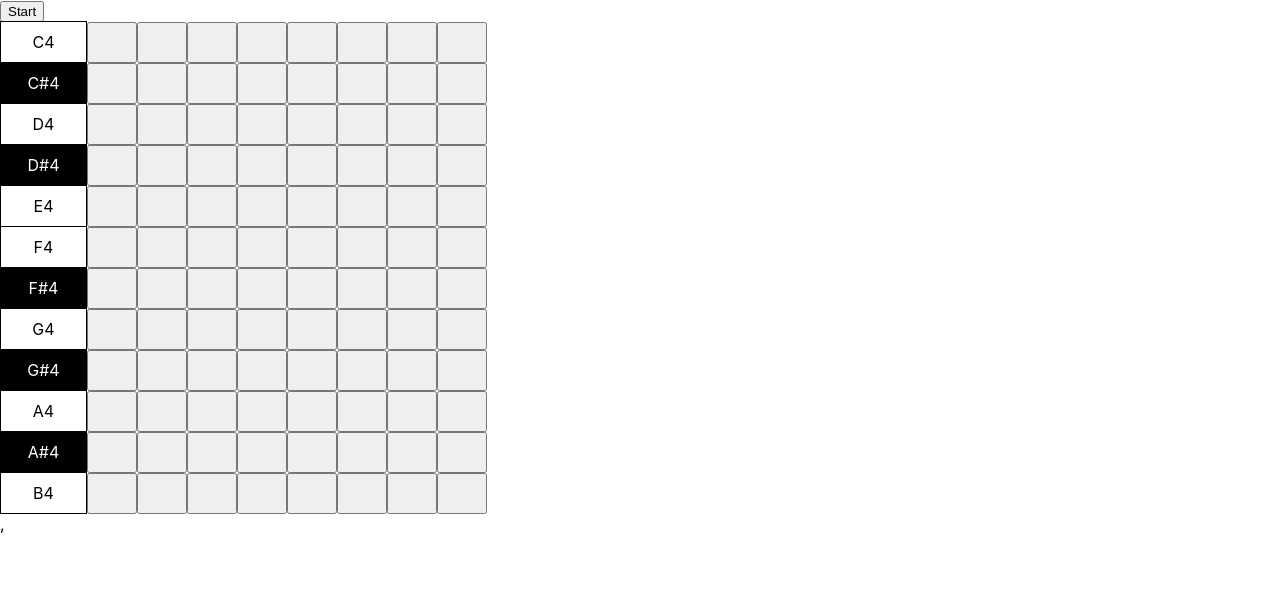
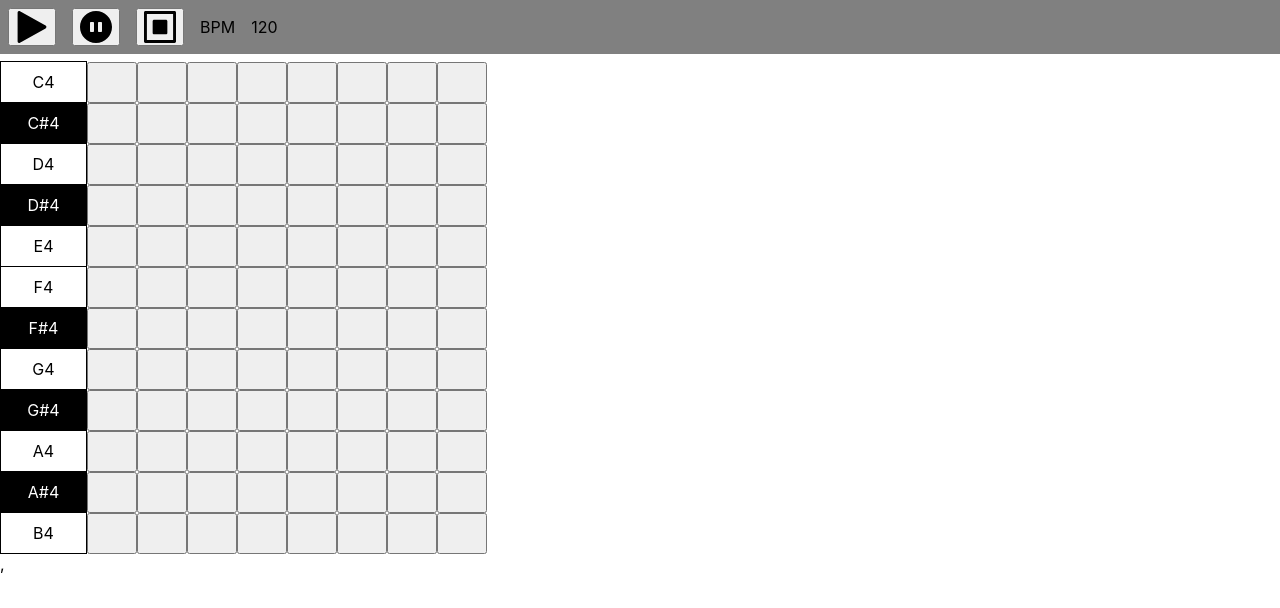
Before and after one commit to brewsterbhg/hackathon-daw, a React (Create React App) app: page / in a window 1280 px wide. Shown: the top 608 px of the page. Built offline with nearby package versions, Linux system fonts and the light colour scheme.

Commit message:
intial raw ui components for transport container

```diff
--- a/src/App.js
+++ b/src/App.js
@@ -4,6 +4,8 @@ import { useSelector } from 'react-redux'
 
 
 import PianoRoll from './components/PianoRoll'
+import Transport from "./components/Transport/Transport";
+import React from "react";
 
 function App() {
   const stateObject = useSelector(state => state)
@@ -20,7 +22,8 @@ function App() {
   return (
     <div className="App">
       <header className="App-header">
-        <button onClick={startPlay}>Start</button>
+        {/*<button onClick={startPlay}>Start</button>*/}
+        <Transport onPlay={startPlay} />
         <PianoRoll />
       </header>
     </div>
--- /dev/null
+++ b/src/components/Transport/Transport.tsx
@@ -0,0 +1,35 @@
+import React from 'react';
+import {ReactComponent as PlayButton} from '../../assets/play.svg';
+import {ReactComponent as PauseButton} from "../../assets/pause.svg";
+import {ReactComponent as StopButton} from "../../assets/stop.svg";
+import './transport.css'
+
+export interface TransportPros {
+  onPlay: () => void;
+  onPause: () => void;
+  onStop: () => void;
+  currentBPM?: string;
+}
+export default function Transport({onPlay, onPause, onStop, currentBPM = '120'}: TransportPros) {
+  return (
+    <div className="transport-container">
+    <button onClick={onPlay} className="transport-button">
+      <PlayButton height={32} width={32} />
+    </button>
+    <button onClick={onPause} className="transport-button">
+        <PauseButton height={32} width={32}/>
+    </button>
+      <button onClick={onStop} className="transport-button">
+        <StopButton height={32} width={32}/>
+      </button>
+     <div className="transport-content">
+        <span className="transport-margins">
+        BPM
+      </span>
+       <span className="transport-margins">
+        {currentBPM}
+      </span>
+     </div>
+    </div>
+  );
+}
--- /dev/null
+++ b/src/components/Transport/transport.css
@@ -0,0 +1,18 @@
+.transport-button {
+    display: inline-flex;
+    margin: 8px;
+}
+.transport-container {
+    background: grey;
+    display: flex;
+    margin-bottom: 8px;
+}
+.transport-content {
+    display: flex;
+    flex-direction: row;
+    justify-content: flex-start;
+    align-items: center;
+}
+.transport-margins {
+    margin: 8px;
+}
--- a/tsconfig.json
+++ b/tsconfig.json
@@ -18,7 +18,7 @@
       "resolveJsonModule": true,
       "isolatedModules": true,
       "noEmit": true,
-      "jsx": "react-jsx"
+      "jsx": "react"
     },
     "include": [
       "src"
```
Also changed, not shown: src/components/Transport.tsx (deleted, +0 -13 lines), src/assets/pause.svg (added), src/assets/stop.svg (added).
